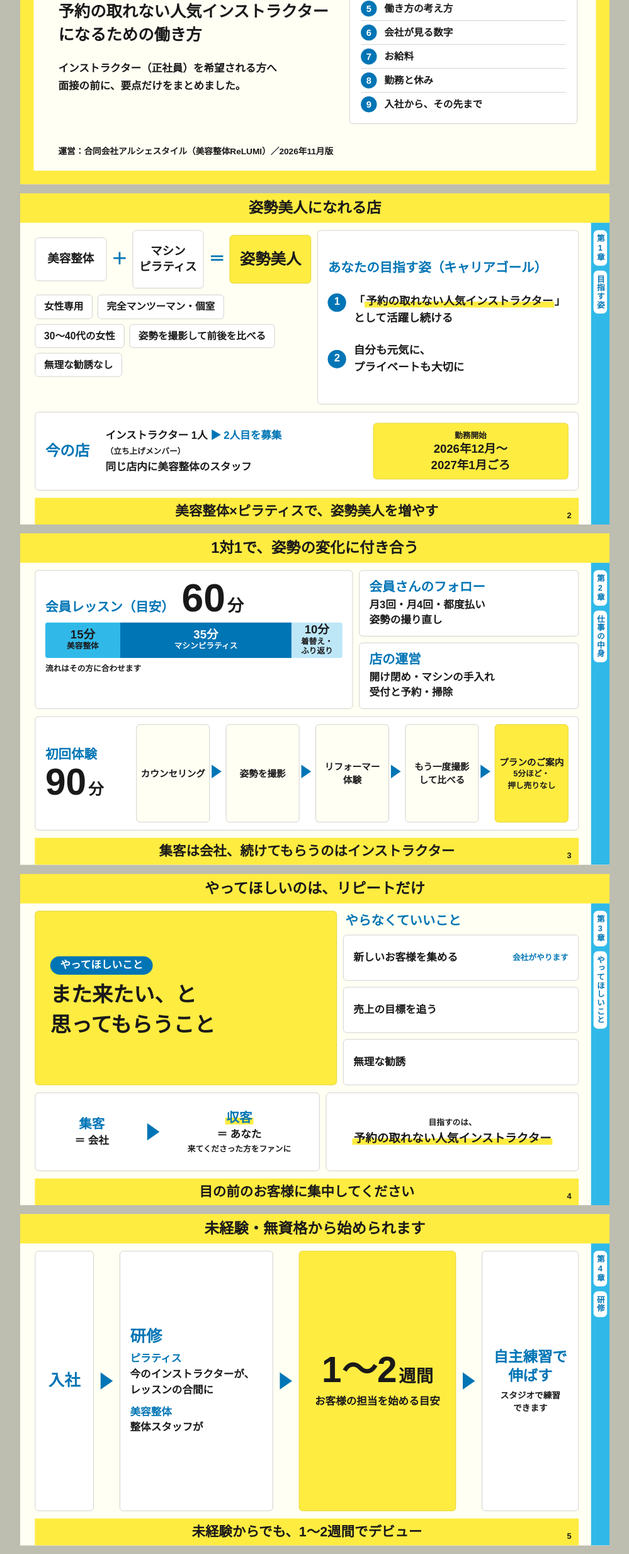
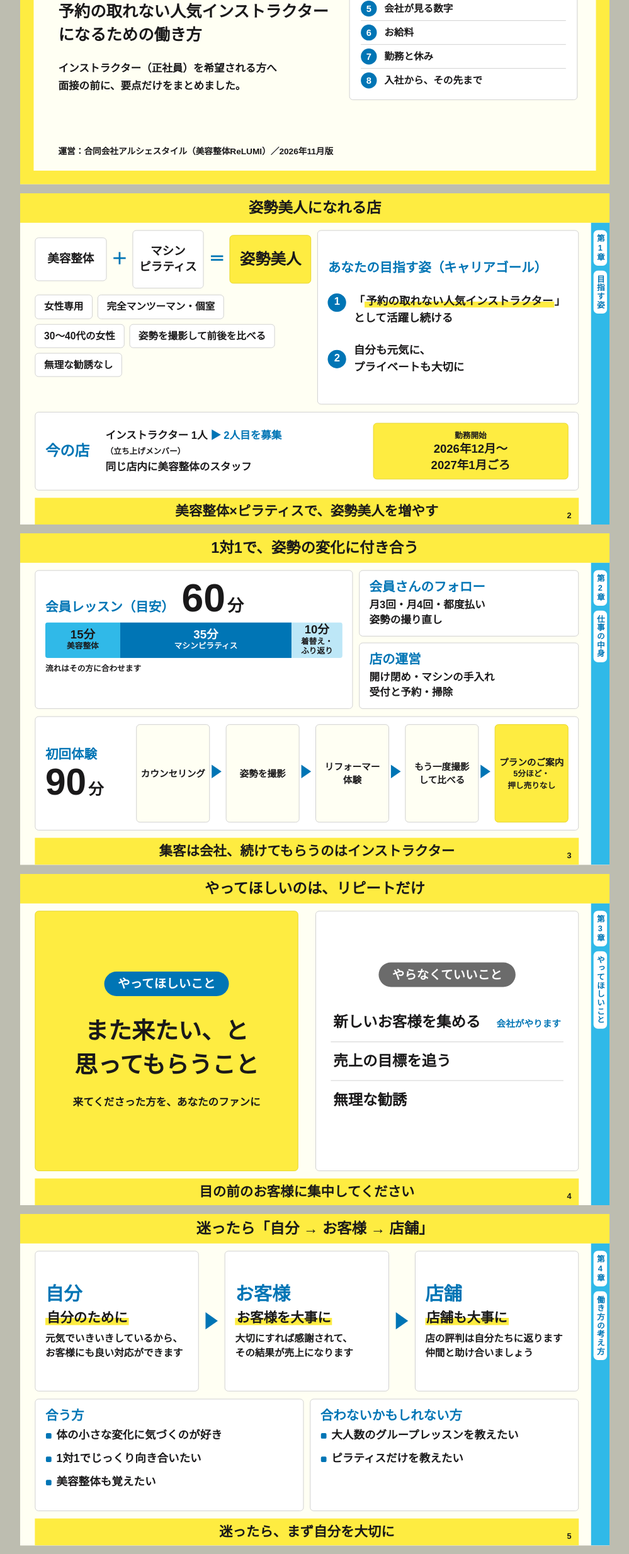
Before and after one commit to yagi-debug/arshe-corp-website, a plain HTML site: page pilates-hatarakikata/index.html in a window 1280 px wide. Shown: the part 332-2800 px from the top of the page at 63% size, without its empty margins (140-1139 px from the left). Drawn offline with Linux system fonts and the light colour scheme.

Commit message:
ピラティス 働き方の資料（pilates-hatarakikata/）

```diff
--- a/pilates-hatarakikata/index.html
+++ b/pilates-hatarakikata/index.html
@@ -207,12 +207,11 @@
         <li><span class="no">1</span>目指す姿</li>
         <li><span class="no">2</span>仕事の中身</li>
         <li><span class="no">3</span>やってほしいこと・やらなくていいこと</li>
-        <li><span class="no">4</span>研修</li>
-        <li><span class="no">5</span>働き方の考え方</li>
-        <li><span class="no">6</span>会社が見る数字</li>
-        <li><span class="no">7</span>お給料</li>
-        <li><span class="no">8</span>勤務と休み</li>
-        <li><span class="no">9</span>入社から、その先まで</li>
+        <li><span class="no">4</span>働き方の考え方</li>
+        <li><span class="no">5</span>会社が見る数字</li>
+        <li><span class="no">6</span>お給料</li>
+        <li><span class="no">7</span>勤務と休み</li>
+        <li><span class="no">8</span>入社から、その先まで</li>
       </ul>
     </div>
   </div>
@@ -293,58 +292,27 @@
   <div class="ttl">やってほしいのは、リピートだけ</div>
   <div class="tab"><span class="tc">第3章</span><span class="tc">やってほしいこと</span></div>
   <div class="main">
-    <div class="row" style="flex:1">
-      <div class="box y" style="flex:1.15;display:flex;flex-direction:column;justify-content:center;padding:18px 24px">
-        <div><span class="pill">やってほしいこと</span></div>
-        <div style="font-weight:800;font-size:34px;line-height:1.45">また来たい、と<br>思ってもらうこと</div>
+    <div class="row" style="flex:1;gap:28px">
+      <div class="box y" style="flex:1;display:flex;flex-direction:column;justify-content:center;align-items:center;text-align:center;padding:20px 24px">
+        <div><span class="pill" style="font-size:20px;padding:6px 22px">やってほしいこと</span></div>
+        <div style="font-weight:800;font-size:38px;line-height:1.45;margin-top:22px">また来たい、と<br>思ってもらうこと</div>
+        <div class="tx" style="font-weight:700;margin-top:20px">来てくださった方を、あなたのファンに</div>
       </div>
-      <div class="col" style="flex:1">
-        <div class="hd" style="margin:2px 0 0 4px">やらなくていいこと</div>
-        <div class="box" style="flex:1;display:flex;align-items:center;justify-content:space-between;gap:10px"><span class="tx" style="font-weight:800">新しいお客様を集める</span><span class="nt" style="color:var(--blue);font-weight:800">会社がやります</span></div>
-        <div class="box" style="flex:1;display:flex;align-items:center"><span class="tx" style="font-weight:800">売上の目標を追う</span></div>
-        <div class="box" style="flex:1;display:flex;align-items:center"><span class="tx" style="font-weight:800">無理な勧誘</span></div>
-      </div>
-    </div>
-    <div class="row" style="height:128px">
-      <div class="box" style="flex:1.15;display:flex;align-items:center;gap:12px;padding:12px 14px">
-        <div class="c tc-c" style="flex:1"><div class="hd" style="margin-bottom:2px">集客</div><div class="tx" style="font-weight:800">＝ 会社</div></div>
-        <div class="ar"></div>
-        <div class="c tc-c" style="flex:1.5"><div class="hd" style="margin-bottom:2px"><span class="hlp">収客</span></div><div class="tx" style="font-weight:800">＝ あなた</div><div class="nt">来てくださった方をファンに</div></div>
-      </div>
-      <div class="box c tc-c" style="flex:1">
-        <div class="nt" style="font-weight:700">目指すのは、</div>
-        <div style="font-weight:800;font-size:19px;line-height:1.45;margin-top:2px"><span class="hlp">予約の取れない人気インストラクター</span></div>
+      <div class="box" style="flex:1;display:flex;flex-direction:column;justify-content:center;align-items:center;padding:20px 24px">
+        <div><span class="pill" style="font-size:20px;padding:6px 22px;background:#6B6B6B">やらなくていいこと</span></div>
+        <div style="width:100%;margin-top:18px">
+          <div style="border-bottom:1px solid #D0D0D0;padding:14px 4px;display:flex;align-items:baseline;justify-content:space-between;gap:10px"><span style="font-weight:800;font-size:24px">新しいお客様を集める</span><span class="nt" style="color:var(--blue);font-weight:800;font-size:15px">会社がやります</span></div>
+          <div style="border-bottom:1px solid #D0D0D0;padding:14px 4px"><span style="font-weight:800;font-size:24px">売上の目標を追う</span></div>
+          <div style="padding:14px 4px"><span style="font-weight:800;font-size:24px">無理な勧誘</span></div>
+        </div>
       </div>
     </div>
   </div>
   <div class="sum">目の前のお客様に集中してください<span class="pn">4</span></div>
 </section></div>
 <div class="slide" data-n="5"><section class="page">
-  <div class="ttl">未経験・無資格から始められます</div>
-  <div class="tab"><span class="tc">第4章</span><span class="tc">研修</span></div>
-  <div class="main">
-    <div class="row" style="flex:1">
-      <div class="box c tc-c" style="width:96px;flex:none"><div class="hd" style="font-size:26px;margin:0">入社</div></div>
-      <div class="ar"></div>
-      <div class="box" style="width:250px;flex:none;display:flex;flex-direction:column;justify-content:center">
-        <div class="hd" style="font-size:26px">研修</div>
-        <div class="tx" style="font-weight:700"><span style="color:var(--blue);font-weight:800">ピラティス</span><br>今のインストラクターが、<br>レッスンの合間に</div>
-        <div class="tx" style="font-weight:700;margin-top:10px"><span style="color:var(--blue);font-weight:800">美容整体</span><br>整体スタッフが</div>
-      </div>
-      <div class="ar"></div>
-      <div class="box y c tc-c" style="width:256px;flex:none">
-        <div class="num" style="font-size:58px;white-space:nowrap">1〜2<small style="font-size:28px">週間</small></div>
-        <div class="tx" style="font-weight:800;margin-top:10px">お客様の担当を始める目安</div>
-      </div>
-      <div class="ar"></div>
-      <div class="box c" style="flex:1;text-align:center"><div class="hd" style="font-size:24px">自主練習で<br>伸ばす</div><div class="nt" style="font-size:14px">スタジオで練習<br>できます</div></div>
-    </div>
-  </div>
-  <div class="sum">未経験からでも、1〜2週間でデビュー<span class="pn">5</span></div>
-</section></div>
-<div class="slide" data-n="6"><section class="page">
   <div class="ttl">迷ったら「自分 → お客様 → 店舗」</div>
-  <div class="tab"><span class="tc">第5章</span><span class="tc">働き方の考え方</span></div>
+  <div class="tab"><span class="tc">第4章</span><span class="tc">働き方の考え方</span></div>
   <div class="main">
     <div class="row" style="flex:1.25">
       <div class="box c" style="flex:1"><div class="hd" style="font-size:30px;margin-bottom:4px">自分</div><div style="font-weight:800;font-size:22px;margin-bottom:6px"><span class="hlp">自分のために</span></div><div class="tx" style="font-weight:700;font-size:16px">元気でいきいきしているから、<br>お客様にも良い対応ができます</div></div>
@@ -370,13 +338,12 @@
         </ul>
       </div>
     </div>
-    <div class="tx tc-c" style="font-size:15px;font-weight:700;height:24px">働くことは楽しい。「ありがとう」が増える店にしたい（代表 八木）</div>
   </div>
-  <div class="sum">迷ったら、まず自分を大切に<span class="pn">6</span></div>
+  <div class="sum">迷ったら、まず自分を大切に<span class="pn">5</span></div>
 </section></div>
-<div class="slide" data-n="7"><section class="page">
+<div class="slide" data-n="6"><section class="page">
   <div class="ttl">追う数字は、継続率の1つだけ</div>
-  <div class="tab"><span class="tc">第6章</span><span class="tc">会社が見る数字</span></div>
+  <div class="tab"><span class="tc">第5章</span><span class="tc">会社が見る数字</span></div>
   <div class="main">
     <div class="row" style="height:218px">
       <div class="box" style="flex:1.1;display:flex;flex-direction:column;justify-content:center">
@@ -408,11 +375,11 @@
       <div class="tx" style="font-size:16px;line-height:1.6">歩合はレッスンをした分の売上で計算します。目標ではありません。<br>下がったときは責めません。どこで来られなくなったかを一緒に見ます。</div>
     </div>
   </div>
-  <div class="sum">入る前に、いちばん大事な数字を伝えます<span class="pn">7</span></div>
+  <div class="sum">入る前に、いちばん大事な数字を伝えます<span class="pn">6</span></div>
 </section></div>
-<div class="slide" data-n="8"><section class="page">
+<div class="slide" data-n="7"><section class="page">
   <div class="ttl">お給料</div>
-  <div class="tab"><span class="tc">第7章</span><span class="tc">お給料</span></div>
+  <div class="tab"><span class="tc">第6章</span><span class="tc">お給料</span></div>
   <div class="main">
     <div class="row" style="height:246px">
       <div class="box c" style="width:400px;flex:none;padding:14px 22px">
@@ -436,11 +403,11 @@
       <div class="nt" style="flex:1;font-weight:600">試用のあと。資格手当・交通費は別。<br>消化売上＝実際にレッスンをした分・税別</div>
     </div>
   </div>
-  <div class="sum">お客様に選ばれるほど、お給料が上がる<span class="pn">8</span></div>
+  <div class="sum">お客様に選ばれるほど、お給料が上がる<span class="pn">7</span></div>
 </section></div>
-<div class="slide" data-n="9"><section class="page">
+<div class="slide" data-n="8"><section class="page">
   <div class="ttl">勤務と休み</div>
-  <div class="tab"><span class="tc">第8章</span><span class="tc">勤務と休み</span></div>
+  <div class="tab"><span class="tc">第7章</span><span class="tc">勤務と休み</span></div>
   <div class="main">
     <div class="box" style="height:172px;display:flex;gap:22px;align-items:center">
       <div class="c tc-c" style="flex:none;width:214px"><div class="hd" style="font-size:19px;margin-bottom:4px">年間休日（目安）</div><div><span class="num" style="font-size:64px;background:var(--yellow);padding:6px 10px;border-radius:6px;display:inline-block;white-space:nowrap">116<small style="font-size:32px">日</small></span></div></div>
@@ -476,11 +443,11 @@
       </div>
     </div>
   </div>
-  <div class="sum">休みの決まりまで、入る前に見せます<span class="pn">9</span></div>
+  <div class="sum">休みの決まりまで、入る前に見せます<span class="pn">8</span></div>
 </section></div>
-<div class="slide" data-n="10"><section class="page">
+<div class="slide" data-n="9"><section class="page">
   <div class="ttl">入社から、その先まで</div>
-  <div class="tab"><span class="tc">第9章</span><span class="tc">入社から、その先まで</span></div>
+  <div class="tab"><span class="tc">第8章</span><span class="tc">入社から、その先まで</span></div>
   <div class="main">
     <div class="row" style="height:104px">
       <div class="box c tc-c" style="flex:1;font-weight:800;font-size:22px">応募</div>
@@ -510,7 +477,7 @@
       </div>
     </div>
   </div>
-  <div class="sum">入社前に、3か月後の目標を一緒に決めます<span class="pn">10</span></div>
+  <div class="sum">入社前に、3か月後の目標を一緒に決めます<span class="pn">9</span></div>
 </section></div>
 <div class="foot"><a class="pdf" href="hatarakikata_ReLUMI-pilates.pdf">PDFで見る・保存する</a></div>
 </div>
```
Also changed, not shown: 1 other file.
